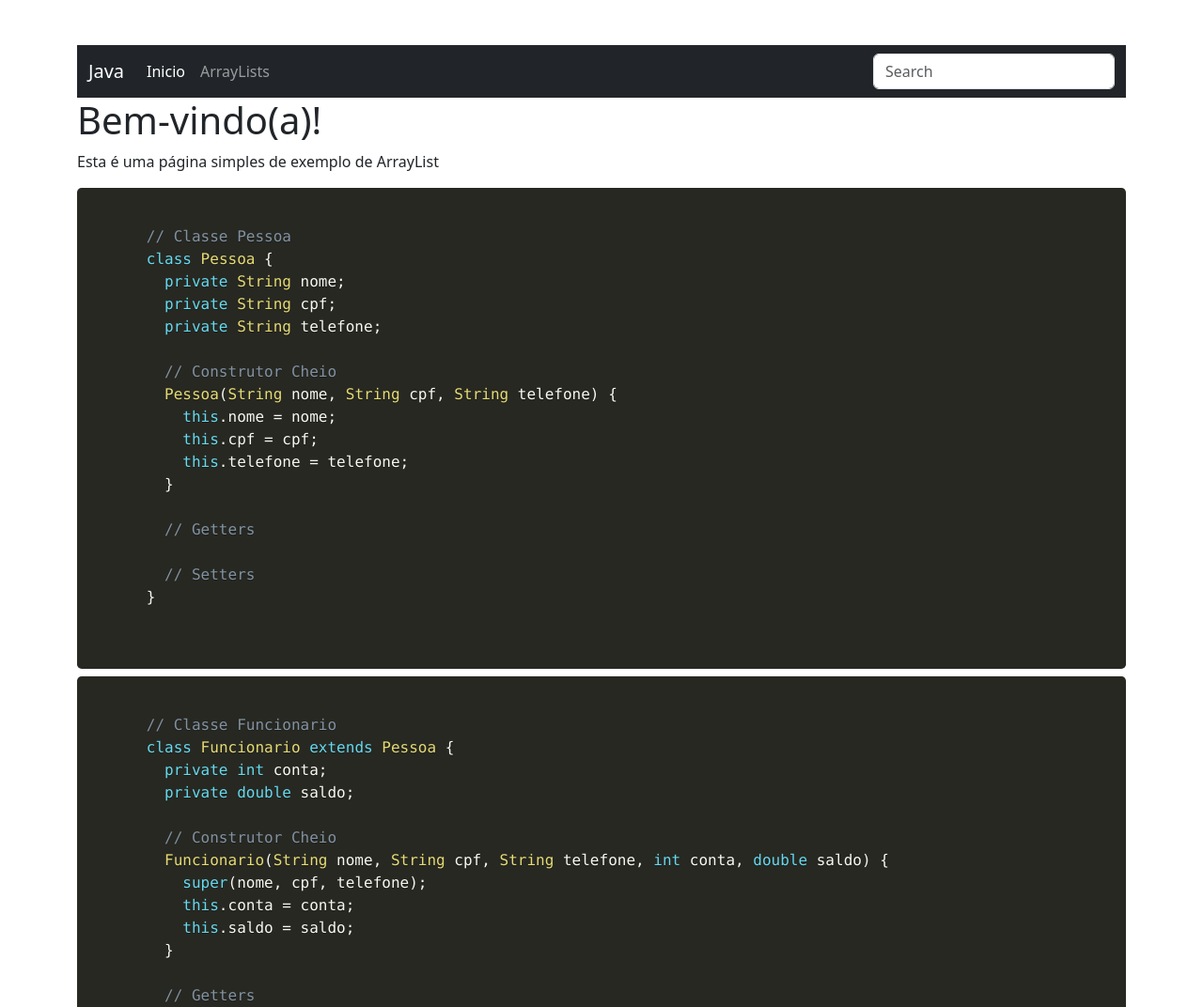
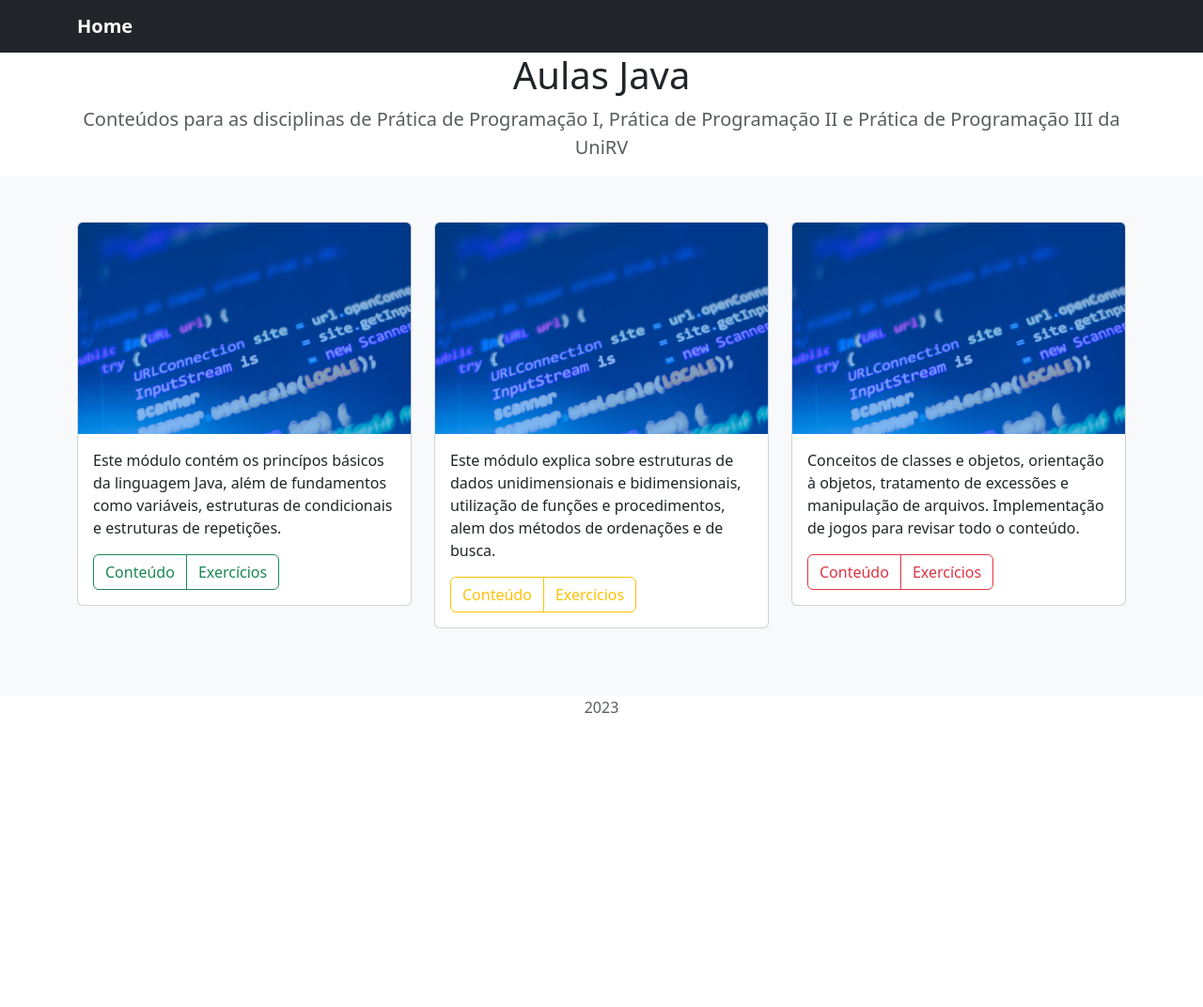
Before and after one commit to vinicius-felix/java, a plain HTML site: page index.html in a window 1280 px wide. Shown: the top 1072 px of the page at 94% size. After the commit the page ends 800 px from the top, so only its background shows below. Drawn offline with nearby package versions, Linux system fonts and the light colour scheme.

Commit message:
Adicionado tela inicial

```diff
--- a/index.html
+++ b/index.html
@@ -1,120 +1,85 @@
-<!DOCTYPE html>
-<html lang="en">
+<html>
+    <head>
+        <title> Java </title>
+        <link rel="stylesheet" type="text/css" href="styles.css">
+        <link href="https://cdn.jsdelivr.net/npm/bootstrap@5.3.0/dist/css/bootstrap.min.css" rel="stylesheet" integrity="sha384-9ndCyUaIbzAi2FUVXJi0CjmCapSmO7SnpJef0486qhLnuZ2cdeRhO02iuK6FUUVM" crossorigin="anonymous">
+        <script src="https://cdn.jsdelivr.net/npm/bootstrap@5.3.0/dist/js/bootstrap.bundle.min.js" integrity="sha384-geWF76RCwLtnZ8qwWowPQNguL3RmwHVBC9FhGdlKrxdiJJigb/j/68SIy3Te4Bkz" crossorigin="anonymous"></script>
 
-<head>
-  <meta charset="UTF-8">
-  <meta name="viewport" content="width=device-width, initial-scale=1.0">
-  <link rel="stylesheet" href="https://cdn.jsdelivr.net/npm/bootstrap@5.3.0-alpha3/dist/css/bootstrap.min.css">
-  <link rel="stylesheet" href="https://cdnjs.cloudflare.com/ajax/libs/prism/1.23.0/themes/prism-okaidia.min.css">
-  <script src="https://cdnjs.cloudflare.com/ajax/libs/prism/1.23.0/prism.min.js"></script>
-  <script src="https://cdnjs.cloudflare.com/ajax/libs/prism/1.23.0/components/prism-java.min.js"></script>
-  <title>Bem-vindo(a)!</title>
-</head>
+    </head>
 
-<body class="prism-dark">
-  <div class="container mt-5">
+    <body>
+        <div class="navbar navbar-dark bg-dark box-shadow">
+            <div class="container d-flex justify-content-between">
+                <a href="./index.html" class="navbar-brand d-flex align-items-center">
+                <strong>Home</strong>
+                </a>
+            </div>
+        </div>
 
-    <nav class="navbar navbar-expand navbar-dark bg-dark" aria-label="Second navbar example">
-      <div class="container-fluid">
-        <a class="navbar-brand" href="#">Java</a>
-        <button class="navbar-toggler" type="button" data-bs-toggle="collapse" data-bs-target="#navbarsExample02"
-          aria-controls="navbarsExample02" aria-expanded="false" aria-label="Toggle navigation">
-          <span class="navbar-toggler-icon"></span>
-        </button>
+        <section class="jumbotron text-center">
+            <div class="container">
+                <h1 class="jumbotron-heading">Aulas Java</h1>
+                <p class="lead text-muted">Conteúdos para as disciplinas de Prática de Programação I, Prática de Programação II e Prática de Programação III da UniRV</p>
+            </div>
+        </section>
 
-        <div class="collapse navbar-collapse" id="navbarsExample02">
-          <ul class="navbar-nav me-auto">
-            <li class="nav-item">
-              <a class="nav-link active" aria-current="page" href="#">Inicio</a>
-            </li>
-            <li class="nav-item">
-              <a class="nav-link" href="#">ArrayLists</a>
-            </li>
-          </ul>
-          <form role="search">
-            <input class="form-control" type="search" placeholder="Search" aria-label="Search">
-          </form>
-        </div>
-      </div>
-    </nav>
+          <div class="album py-5 bg-light">
+            <div class="container">
+              <div class="row">
 
-    <h1>Bem-vindo(a)!</h1>
-    <p>Esta é uma página simples de exemplo de ArrayList</p>
+                <div class="col-md-4">
+                    <div class="card mb-4 box-shadow">
+                        <img class="card-img-top" alt="PP1" style="height: 225px; width: 100%; display: block;" src="./imgs/java.png" data-holder-rendered="true">
+                        <div class="card-body">
+                            <p class="card-text">Este módulo contém os princípos básicos da linguagem Java, além de fundamentos como variáveis, estruturas de condicionais e estruturas de repetições.</p>
+                            <div class="d-flex justify-content-between align-items-center">
+                                <div class="btn-group">
+                                    <a class="btn btn-outline-success" href="./content/pp1.html" role="button">Conteúdo</a>
+                                    <a class="btn btn-outline-success" href="./exercices/pp1.html" role="button">Exercícios</a>
+                                </div>
+                            </div>
+                        </div>
+                    </div>
+                </div>
 
-    <pre>
-    <code class="language-java">
-      // Classe Pessoa
-      class Pessoa {
-        private String nome;
-        private String cpf;
-        private String telefone;
+                <div class="col-md-4">
+                    <div class="card mb-4 box-shadow">
+                        <img class="card-img-top" alt="PP1" style="height: 225px; width: 100%; display: block;" src="./imgs/java.png" data-holder-rendered="true">
+                        <div class="card-body">
+                            <p class="card-text">Este módulo explica sobre estruturas de dados unidimensionais e bidimensionais, utilização de funções e procedimentos, alem dos métodos de ordenações e de busca.</p>
+                            <div class="d-flex justify-content-between align-items-center">
+                                <div class="btn-group">
+                                    <a class="btn btn-outline-warning" href="./content/pp2.html" role="button">Conteúdo</a>
+                                    <a class="btn btn-outline-warning" href="./exercices/pp2.html" role="button">Exercícios</a>
+                                </div>
+                            </div>
+                        </div>
+                    </div>
+                </div>
 
-        // Construtor Cheio
-        Pessoa(String nome, String cpf, String telefone) {
-          this.nome = nome;
-          this.cpf = cpf;
-          this.telefone = telefone;
-        }
+                <div class="col-md-4">
+                    <div class="card mb-4 box-shadow">
+                        <img class="card-img-top" alt="PP1" style="height: 225px; width: 100%; display: block;" src="./imgs/java.png" data-holder-rendered="true">
+                        <div class="card-body">
+                            <p class="card-text">Conceitos de classes e objetos, orientação à objetos, tratamento de excessões e manipulação de arquivos. Implementação de jogos para revisar todo o conteúdo.</p>
+                            <div class="d-flex justify-content-between align-items-center">
+                                <div class="btn-group">
+                                    <a class="btn btn-outline-danger" href="./content/pp3.html" role="button">Conteúdo</a>
+                                    <a class="btn btn-outline-danger" href="./exercices/pp3.html" role="button">Exercícios</a>
+                                </div>
+                            </div>
+                        </div>
+                    </div>
+                </div>
 
-        // Getters
+              </div>
+            </div>
+          </div>
 
-        // Setters
-      }
-    </code>
-  </pre>
-
-    <pre>
-    <code class="language-java">
-      // Classe Funcionario
-      class Funcionario extends Pessoa {
-        private int conta;
-        private double saldo;
-
-        // Construtor Cheio
-        Funcionario(String nome, String cpf, String telefone, int conta, double saldo) {
-          super(nome, cpf, telefone);
-          this.conta = conta;
-          this.saldo = saldo;
-        }
-
-        // Getters
-
-        // Setters
-      }
-    </code>
-  </pre>
-
-    <pre>
-    <code class="language-java">
-      // Classe Principal
-      public class Principal {
-        public static void main(String[] args) {
-
-          // Criando uma lista do tipo Funcionario
-          ArrayList< Funcionario > funcs = new ArrayList< Funcionario >();
-
-          // Adicionando um objeto do tipo Funcionario na lista
-          funcs.add(new Funcionario("Nome", "000.111.222-33", "99 9 1111-9999", 898989, 100000.99));
-
-          // Exibindos os dados da lista
-          for(int i = 0; i < funcs.size(); i++) {
-            System.out.printf("Dados Cliente %d", i+1); System.out.println("Nome: " + funcs.get(i).getNome());
-            System.out.println(" Cpf: " + funcs.get(i).getCpf());
-            System.out.println(" Telefone: " + funcs.get(i).getTelefone());
-            System.out.println(" Conta: " + funcs.get(i).getConta());
-            System.out.println(" Saldo: " + funcs.get(i).getSaldo());
-            System.out.println();
-          }
-        }
-      }
-    </code>
-  </pre>
-
-
-  </div>
-  <!-- Incluindo os arquivos JavaScript do Bootstrap -->
-  <script src=" https://cdn.jsdelivr.net/npm/bootstrap@5.3.0-alpha3/dist/js/bootstrap.bundle.min.js">
-  </script>
-</body>
-
+          <footer class="text-muted">
+            <div class="container text-center">
+              <p>2023</p>
+            </div>
+          </footer>
+    </body>
 </html>
```
Also changed, not shown: content/pp1.html (added, +18 -0 lines), content/pp2.html (added, +18 -0 lines), content/pp3.html (added, +18 -0 lines), menu.html (added, +14 -0 lines), imgs/java.png (added).
